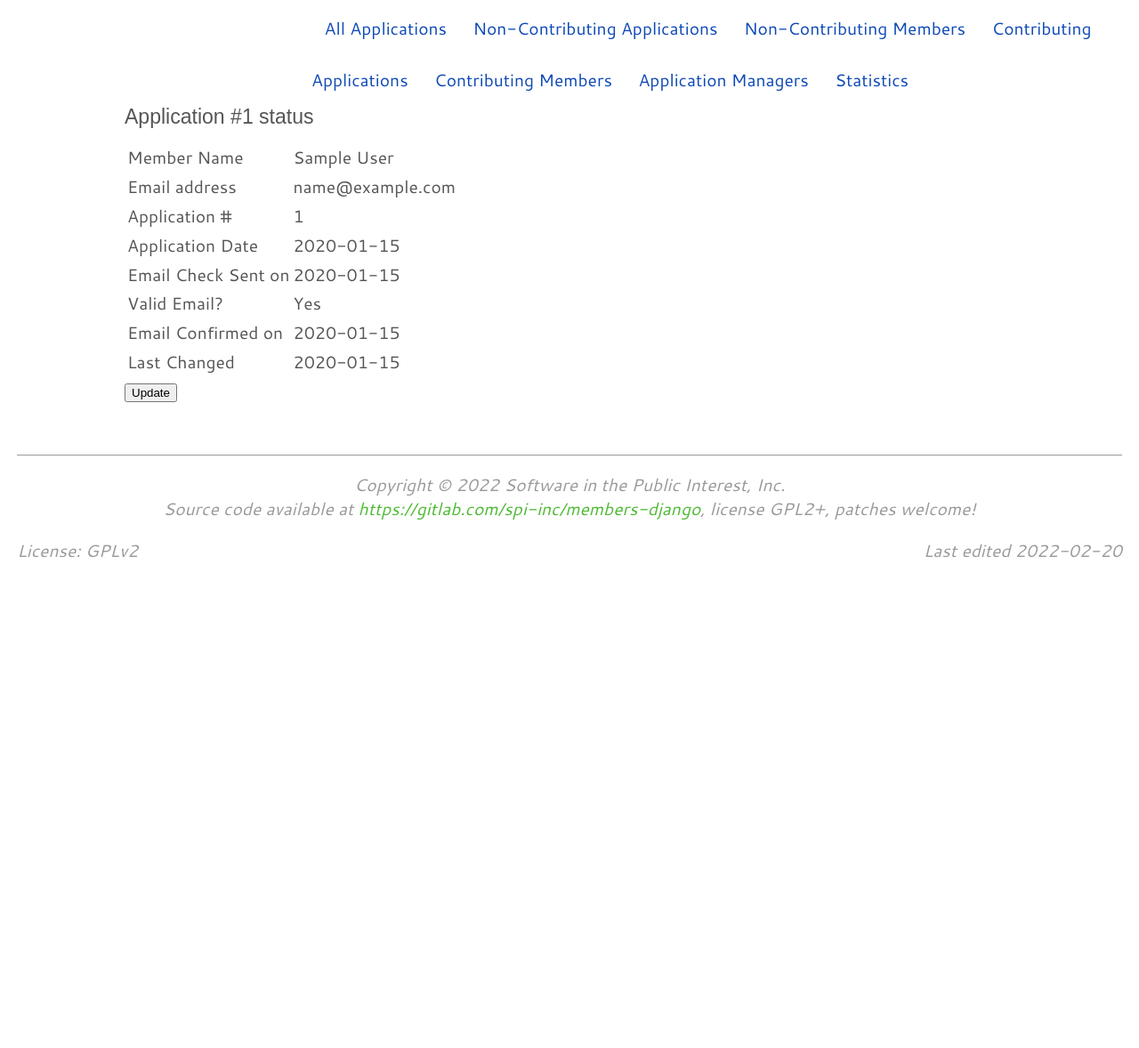
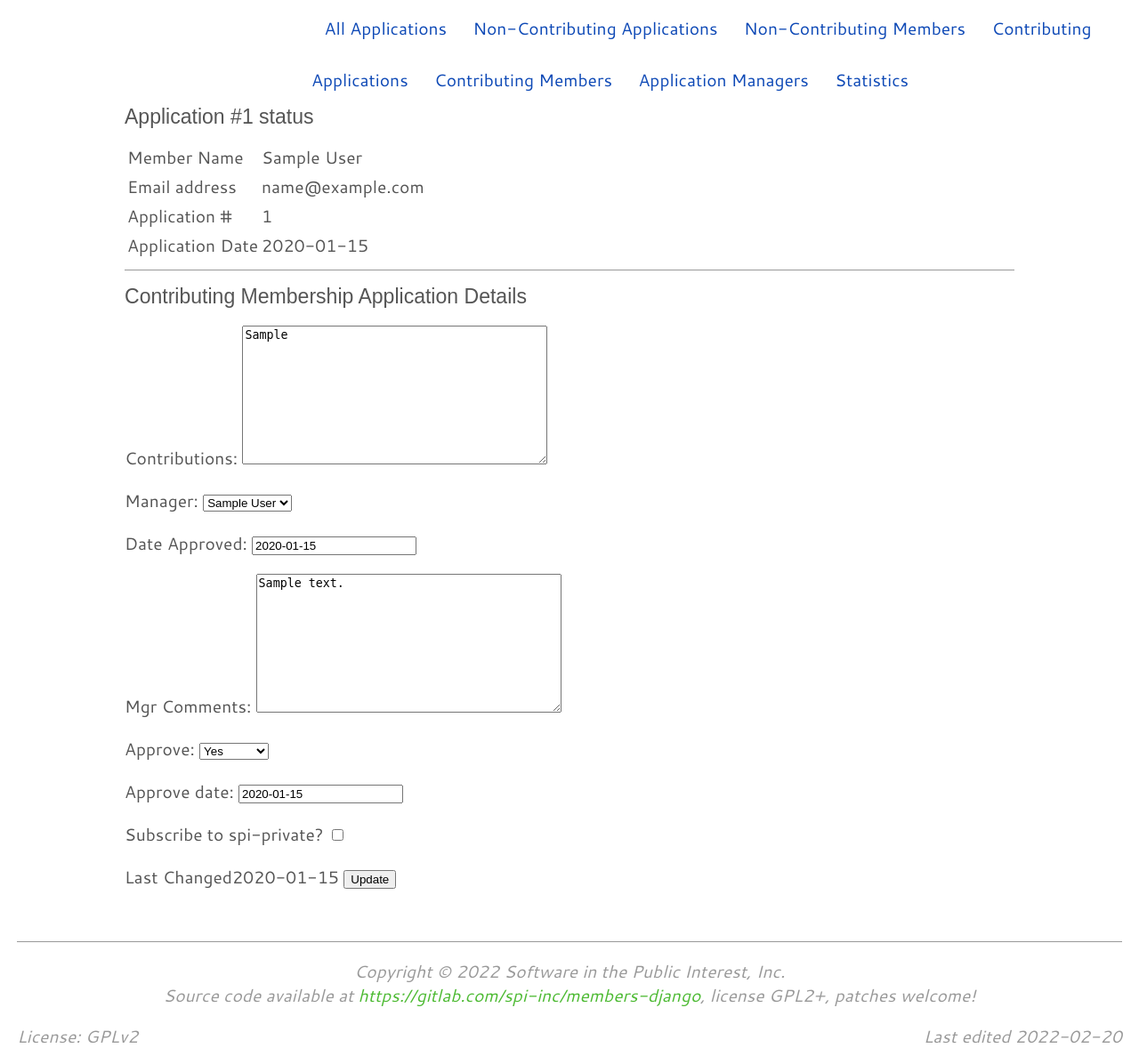
Before and after one commit to SPI/members-django, a Django app: page /application/1 in a window 1280 px wide. Shown: the part 115-1293 px from the top of the page at 89% size. Before the commit the page ends 742 px from the top, so only its background shows below. Run offline with Django 3.2, Linux system fonts and the light colour scheme; a user stored in the database is signed in; tables that the repository leaves empty hold one stand-in row (values such as "Sample post").

Commit message:
Add application form for managers' edit

```diff
--- a/members/membersapp/app/forms.py
+++ b/members/membersapp/app/forms.py
@@ -1,8 +1,14 @@
 from django.forms import ModelForm
-from .models import Members
+from .models import Members, Applications
 
 
 class MemberForm(ModelForm):
     class Meta:
         model = Members
         fields = ['sub_private']
+
+
+class ApplicationForm(ModelForm):
+    class Meta:
+        model = Applications
+        fields = ['contrib', 'manager', 'manager_date', 'comment', 'approve', 'approve_date']
--- a/members/membersapp/app/models.py
+++ b/members/membersapp/app/models.py
@@ -15,7 +15,7 @@ class Members(models.Model):
     ismember = models.BooleanField(null=False, blank=False, default=False)
     iscontrib = models.BooleanField(null=False, blank=False, default=False)
     ismanager = models.BooleanField(null=False, blank=False, default=False)
-    sub_private = models.BooleanField(default=False, null=False)
+    sub_private = models.BooleanField(default=False, null=False, verbose_name='Subscribe to spi-private?')
     lastactive = models.DateTimeField(null=True)
     createvote = models.BooleanField(null=False, blank=False, default=False)
 
@@ -36,11 +36,11 @@ class Applications(models.Model):
     emailkey_date = models.DateTimeField(null=True)
     validemail = models.BooleanField(null=True)
     validemail_date = models.DateTimeField(null=True)
-    contrib = models.TextField(null=True)
-    comment = models.TextField(null=True)
+    contrib = models.TextField(null=True, verbose_name='Contributions')
+    comment = models.TextField(null=True, verbose_name='Mgr Comments')
     lastchange = models.DateTimeField(null=True)
     manager = models.ForeignKey(Members, null=True, blank=False, db_column='manager', on_delete=models.RESTRICT, related_name='app2manager')
-    manager_date = models.DateTimeField(null=True)
+    manager_date = models.DateTimeField(null=True, verbose_name='Date Approved')
     approve = models.BooleanField(null=True)
     approve_date = models.DateTimeField(null=True)
     contribapp = models.BooleanField(null=True, default=False)
--- a/members/membersapp/app/templates/application.html
+++ b/members/membersapp/app/templates/application.html
@@ -3,14 +3,34 @@
 {% block content %}
     <h1>Application #{{ application.appid }} status</h1>
     <table>
+
         <tr><td>Member Name</td><td>{{ member.name }}</td></tr>
         <tr><td>Email address</td><td>{{ member.email }}</td></tr>
         <tr><td>Application #</td><td>{{ application.appid }}</td></tr>
         <tr><td>Application Date</td><td>{{ application.appdate|date:"Y-m-d" }}</td></tr>
-        <tr><td>Email Check Sent on</td><td>{{ application.emailkey_date|date:"Y-m-d" }}</td></tr>
-        <tr><td>Valid Email?</td><td>{%if application.validemail %}Yes{% else %}No{% endif %}</td></tr>
-        <tr><td>Email Confirmed on</td><td>{{ application.validemail_date|date:"Y-m-d" }}</td></tr>
-        <tr><td>Last Changed</td><td>{{ application.lastchange|date:"Y-m-d" }}</td></tr>
+        {% if application.contribapp %}
+            </table>
+            <hr/>
+            <h1>Contributing Membership Application Details</h1>
+            <form method="post" action="{% url 'applicationedit' application.appid %}">
+            {% csrf_token %}
+{% if user.ismanager %}
+            {{ applicationform.as_p }}
+            {{ memberform.as_p }}
+{% else %}
+            <table>
+            <tr><td>Manager</td><td>{{ application.manager.name }}</td></tr>
+            <tr><td>Date Assigned</td><td>{{ application.manager_date }}</td></tr>
+            <tr><td>Mgr Comments</td><td>{{ application.comment }}</td></tr>
+            <tr><td>Approved</td><td>{{ application.approve }}</td></tr>
+            <tr><td>Date Approved</td><td>{{ application.approve_date }}</td></tr>
+{% endif %}
+        {% else %}
+            <tr><td>Email Check Sent on</td><td>{{ application.emailkey_date|date:"Y-m-d" }}</td></tr>
+            <tr><td>Valid Email?</td><td>{%if application.validemail %}Yes{% else %}No{% endif %}</td></tr>
+            <tr><td>Email Confirmed on</td><td>{{ application.validemail_date|date:"Y-m-d" }}</td></tr>
+        {% endif %}
+            <tr><td>Last Changed</td><td>{{ application.lastchange|date:"Y-m-d" }}</td></tr>
     </table>
 {% if application.contribapp %}
     <input type="submit" value="Update">
--- a/members/membersapp/app/views.py
+++ b/members/membersapp/app/views.py
@@ -43,10 +43,14 @@ def application(request, appid):
     application = get_object_or_404(Applications, appid=appid)
     member = Members.object.get(memid=application.member_id)
     user = get_current_user(request)
+    memberform = MemberForm(instance=member)
+    applicationform = ApplicationForm(instance=application)
     context = {
         'application': application,
         'member': member,
-        'user': user
+        'user': user,
+        'memberform': memberform,
+        'applicationform': applicationform
     }
     return HttpResponse(template.render(context, request))
 
@@ -100,6 +104,19 @@ def memberedit(request):
     return HttpResponseRedirect(reverse('index'))
 
 
+@login_required
+def applicationedit(request, appid):
+    # todo: check edit privileges
+    if request.method == 'POST':
+        application = Applications.objects.get(pk=appid)
+        memberform = MemberForm(request.POST, instance=application.member)
+        applicationform = ApplicationForm(request.POST, instance=application)
+        if memberform.is_valid() and applicationform.is_valid():
+            memberform.save()
+            applicationform.save()
+    return HttpResponseRedirect(reverse('application', args=[appid]))
+
+
 class MemberEditView(LoginRequiredMixin, UpdateView):
     model = Members
     fields = ['sub_private']
--- a/members/membersapp/urls.py
+++ b/members/membersapp/urls.py
@@ -29,6 +29,7 @@ urlpatterns = [
     path('updateactive', views.updateactive, name='updateactive'),
     path('member/edit', views.memberedit, name='memberedit'),
     path('applications/<str:listtype>', views.showapplications, name='applications'),
+    path('application/<int:appid>/edit', views.applicationedit, name='applicationedit'),
 
     # Auth system integration
     url(r'^(?:accounts/)?login/?$', membersapp.auth.login),
```
